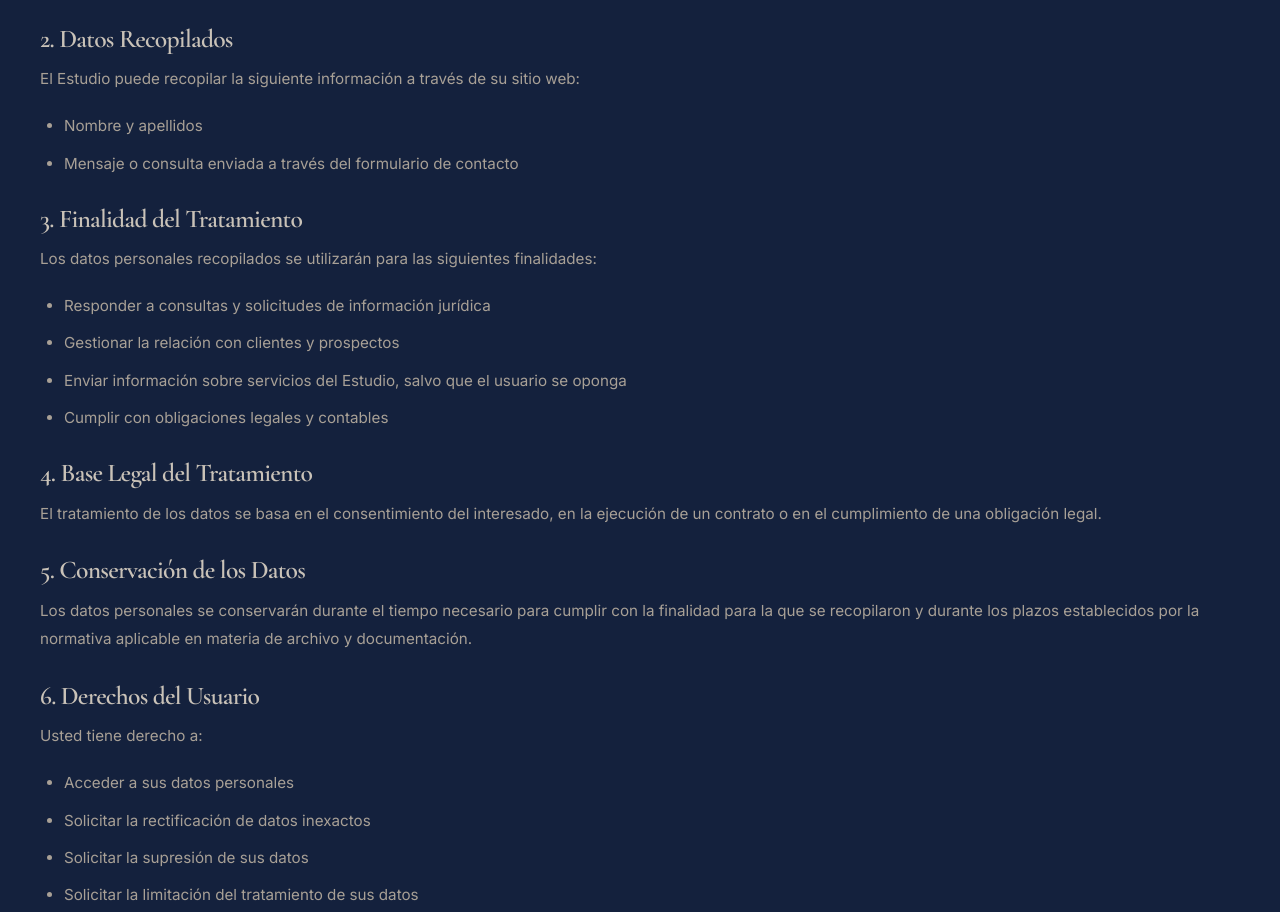
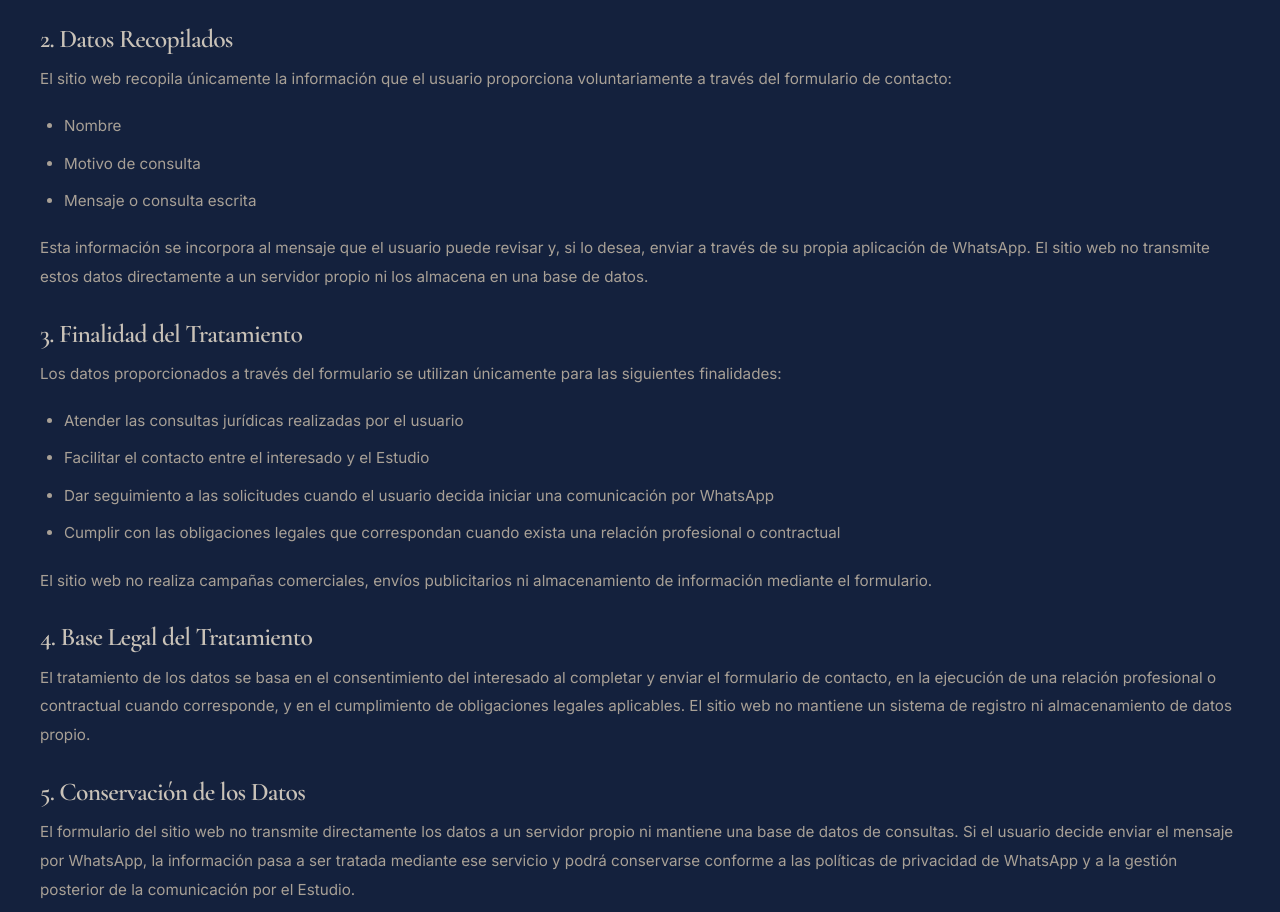
Before and after one commit to Pablitus666/Estudio---Juridico, a plain HTML site: page privacy-policy.html in a window 1280 px wide. Shown: the part 649-1561 px from the top of the page. Drawn offline with nearby package versions, Linux system fonts and the light colour scheme.

```diff
--- a/privacy-policy.html
+++ b/privacy-policy.html
@@ -56,7 +56,7 @@
           <a class="nav-link" href="index.html">Inicio</a>
           <a class="nav-link" href="index.html#areas">Áreas de práctica</a>
           <a class="nav-link" href="index.html#equipo">Profesionales</a>
-          <a class="nav-link" href="#contacto">Contacto</a>
+          <a class="nav-link" href="https://dls-asociados-abogados.netlify.app/#contacto">Contacto</a>
           <a class="nav-link is-active" href="privacy-policy.html">Política de Privacidad</a>
           <a class="nav-link" href="terms-of-service.html">Términos y Condiciones</a>
         </nav>
@@ -89,32 +89,39 @@
 
             <h2>2. Datos Recopilados</h2>
             <p>
-              El Estudio puede recopilar la siguiente información a través de su sitio web:
+              El sitio web recopila únicamente la información que el usuario proporciona voluntariamente a través del formulario de contacto:
             </p>
             <ul class="body-large">
-              <li>Nombre y apellidos</li>
-              <li>Mensaje o consulta enviada a través del formulario de contacto</li>
+              <li>Nombre</li>
+              <li>Motivo de consulta</li>
+              <li>Mensaje o consulta escrita</li>
             </ul>
+            <p>
+              Esta información se incorpora al mensaje que el usuario puede revisar y, si lo desea, enviar a través de su propia aplicación de WhatsApp. El sitio web no transmite estos datos directamente a un servidor propio ni los almacena en una base de datos.
+            </p>
 
             <h2>3. Finalidad del Tratamiento</h2>
             <p>
-              Los datos personales recopilados se utilizarán para las siguientes finalidades:
+              Los datos proporcionados a través del formulario se utilizan únicamente para las siguientes finalidades:
             </p>
             <ul class="body-large">
-              <li>Responder a consultas y solicitudes de información jurídica</li>
-              <li>Gestionar la relación con clientes y prospectos</li>
-              <li>Enviar información sobre servicios del Estudio, salvo que el usuario se oponga</li>
-              <li>Cumplir con obligaciones legales y contables</li>
+              <li>Atender las consultas jurídicas realizadas por el usuario</li>
+              <li>Facilitar el contacto entre el interesado y el Estudio</li>
+              <li>Dar seguimiento a las solicitudes cuando el usuario decida iniciar una comunicación por WhatsApp</li>
+              <li>Cumplir con las obligaciones legales que correspondan cuando exista una relación profesional o contractual</li>
             </ul>
+            <p>
+              El sitio web no realiza campañas comerciales, envíos publicitarios ni almacenamiento de información mediante el formulario.
+            </p>
 
             <h2>4. Base Legal del Tratamiento</h2>
             <p>
-              El tratamiento de los datos se basa en el consentimiento del interesado, en la ejecución de un contrato o en el cumplimiento de una obligación legal.
+              El tratamiento de los datos se basa en el consentimiento del interesado al completar y enviar el formulario de contacto, en la ejecución de una relación profesional o contractual cuando corresponde, y en el cumplimiento de obligaciones legales aplicables. El sitio web no mantiene un sistema de registro ni almacenamiento de datos propio.
             </p>
 
             <h2>5. Conservación de los Datos</h2>
             <p>
-              Los datos personales se conservarán durante el tiempo necesario para cumplir con la finalidad para la que se recopilaron y durante los plazos establecidos por la normativa aplicable en materia de archivo y documentación.
+              El formulario del sitio web no transmite directamente los datos a un servidor propio ni mantiene una base de datos de consultas. Si el usuario decide enviar el mensaje por WhatsApp, la información pasa a ser tratada mediante ese servicio y podrá conservarse conforme a las políticas de privacidad de WhatsApp y a la gestión posterior de la comunicación por el Estudio.
             </p>
 
             <h2>6. Derechos del Usuario</h2>
@@ -135,12 +142,12 @@
 
             <h2>7. Seguridad de los Datos</h2>
             <p>
-              El Estudio adopta medidas técnicas y organizativas adecuadas para proteger los datos personales contra el acceso no autorizado, la alteración, la divulgación o la destrucción.
+              El Estudio procura proteger la información personal que recibe durante sus comunicaciones y relaciones profesionales mediante medidas razonables de confidencialidad y seguridad.
             </p>
 
             <h2>8. Transferencia de Datos</h2>
             <p>
-              Los datos personales no se transferirán a terceros ni a países extranjeros sin el consentimiento del titular, salvo que exista una obligación legal.
+              El formulario del sitio web prepara un mensaje para WhatsApp. El usuario decide si desea enviarlo. Si utiliza WhatsApp, la información será tratada por ese proveedor conforme a sus propias condiciones y políticas de privacidad. El Estudio no controla el tratamiento realizado por WhatsApp y no realiza transferencias internacionales propias de datos.
             </p>
 
             <h2>9. WhatsApp</h2>
@@ -150,7 +157,7 @@
 
             <h2>10. Cookies</h2>
             <p>
-              Este sitio web no utiliza cookies propias para rastreo, publicidad ni análisis. El sitio no instala cookies en el dispositivo del usuario.
+              Este sitio web no utiliza cookies propias para rastreo, publicidad ni análisis. Los servicios de terceros a los que el usuario acceda desde el sitio, como WhatsApp, pueden aplicar sus propias tecnologías y políticas de privacidad, bajo su responsabilidad.
             </p>
 
             <h2>11. Modificaciones a la Política</h2>
```
